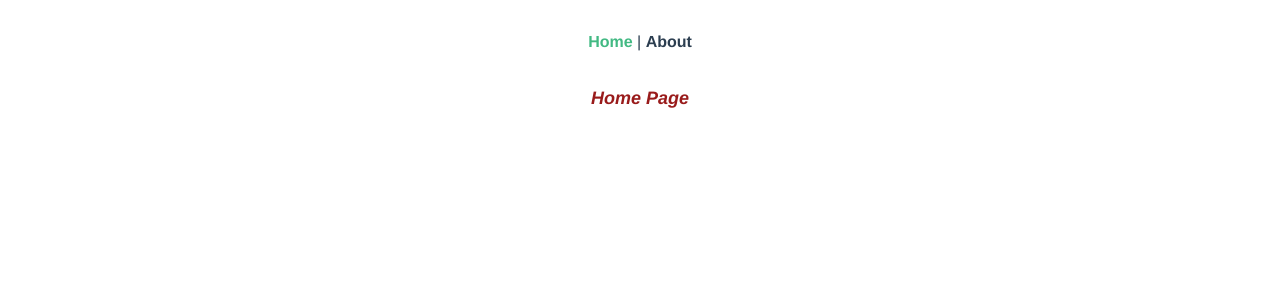
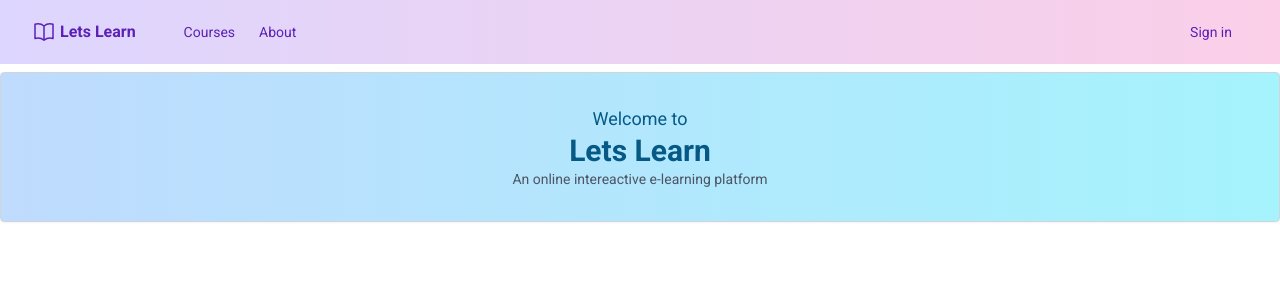
Before and after one commit to Raayhan/Lets-Learn, a Vue app in the folder lets-learn_frontend/: page / in a window 1280 px wide. Shown: the top 300 px of the page. Built offline with nearby package versions, Linux system fonts and the light colour scheme.

Commit message:
Design Home Page

```diff
--- a/lets-learn_frontend/public/index.html
+++ b/lets-learn_frontend/public/index.html
@@ -5,7 +5,7 @@
     <meta http-equiv="X-UA-Compatible" content="IE=edge">
     <meta name="viewport" content="width=device-width,initial-scale=1.0">
     <link rel="icon" href="<%= BASE_URL %>favicon.ico">
-    <title><%= htmlWebpackPlugin.options.title %></title>
+    <title>Lets Learn</title>
   </head>
   <body>
     <noscript>
--- a/lets-learn_frontend/src/App.vue
+++ b/lets-learn_frontend/src/App.vue
@@ -1,30 +1,165 @@
 <template>
-  <nav>
-    <router-link to="/">Home</router-link> |
-    <router-link to="/about">About</router-link>
+  <nav class="bg-gradient-to-r from-violet-200 to-pink-200">
+    <div class="mx-auto max-w-7xl px-2 sm:px-6 lg:px-8">
+      <div class="relative flex h-16 items-center justify-between">
+        <div class="absolute inset-y-0 left-0 flex items-center sm:hidden">
+          <!-- Mobile menu button-->
+          <button type="button" @click="isOpenMobile = !isOpenMobile"
+            class="relative inline-flex items-center justify-center rounded-md p-2 text-gray-400 hover:bg-gray-700 hover:text-white focus:outline-none focus:ring-2 focus:ring-inset focus:ring-white"
+            aria-controls="mobile-menu" aria-expanded="false">
+            <span class="absolute -inset-0.5"></span>
+            <span class="sr-only">Open main menu</span>
+            <!--
+            Icon when menu is closed.
+
+            Menu open: "hidden", Menu closed: "block"
+          -->
+            <svg class="block h-6 w-6" fill="none" viewBox="0 0 24 24" stroke-width="1.5" stroke="currentColor"
+              aria-hidden="true">
+              <path stroke-linecap="round" stroke-linejoin="round" d="M3.75 6.75h16.5M3.75 12h16.5m-16.5 5.25h16.5" />
+            </svg>
+            <!--
+            Icon when menu is open.
+
+            Menu open: "block", Menu closed: "hidden"
+          -->
+            <svg class="hidden h-6 w-6" fill="none" viewBox="0 0 24 24" stroke-width="1.5" stroke="currentColor"
+              aria-hidden="true">
+              <path stroke-linecap="round" stroke-linejoin="round" d="M6 18L18 6M6 6l12 12" />
+            </svg>
+          </button>
+        </div>
+        <div class="flex items-center justify-center sm:items-stretch sm:justify-start">
+          <div class="flex text-white flex-shrink-0 items-center font-bold">
+            <router-link to="/" class="flex text-violet-800">
+              <svg xmlns="http://www.w3.org/2000/svg" fill="none" viewBox="0 0 24 24" stroke-width="1.5"
+                stroke="currentColor" class="size-6 mr-1">
+                <path stroke-linecap="round" stroke-linejoin="round"
+                  d="M12 6.042A8.967 8.967 0 0 0 6 3.75c-1.052 0-2.062.18-3 .512v14.25A8.987 8.987 0 0 1 6 18c2.305 0 4.408.867 6 2.292m0-14.25a8.966 8.966 0 0 1 6-2.292c1.052 0 2.062.18 3 .512v14.25A8.987 8.987 0 0 0 18 18a8.967 8.967 0 0 0-6 2.292m0-14.25v14.25" />
+              </svg>
+
+              Lets Learn</router-link>
+
+          </div>
+          <div class="hidden sm:ml-6 sm:block">
+            <div class="ml-6 space-x-6">
+              <!-- Current: "bg-gray-900 text-white", Default: "text-gray-300 hover:bg-gray-700 hover:text-white" -->
+              <router-link to="/" class="text-violet-800 hover:font-bold text-sm">Courses</router-link>
+              <router-link to="/about" class="text-violet-800 hover:font-bold text-sm">About</router-link>
+              <router-link to="/applications" v-if="$store.state.isAuthenticated"
+                class="text-gray-300 hover:bg-gray-700 hover:text-white rounded-md px-3 py-2 text-sm font-medium">Applications</router-link>
+
+            </div>
+          </div>
+        </div>
+        <div class="absolute inset-y-0 right-0 flex items-center pr-2 sm:static sm:inset-auto sm:ml-6 sm:pr-0">
+
+
+          <!-- Profile dropdown -->
+          <div class="relative ml-3 flex">
+            <template v-if="!$store.state.isAuthenticated">
+              <router-link class="relative flex text-violet-800 text-sm mr-4 hover:font-bold" to="/sign-in">Sign
+                in</router-link>
+            </template>
+
+            <template v-if="$store.state.isAuthenticated">
+              <div>
+                <button @click="isOpen = !isOpen" class="relative flex rounded-full bg-gray-800 text-white text-sm"
+                  id="user-menu-button" aria-expanded="false" aria-haspopup="true">
+                  <span class="absolute -inset-1.5"></span>
+                  <span class="sr-only">Open user menu</span>
+                  {{ currentUser ? currentUser.first_name + ' ' + currentUser.last_name : 'Loading...' }}
+                  <span v-if="!isOpen">
+                    <svg xmlns="http://www.w3.org/2000/svg" fill="none" viewBox="0 0 24 24" stroke-width="2"
+                      stroke="currentColor" class="size-4 ml-1">
+                      <path stroke-linecap="round" stroke-linejoin="round" d="m19.5 8.25-7.5 7.5-7.5-7.5" />
+                    </svg>
+                  </span>
+                  <span v-else>
+                    <svg xmlns="http://www.w3.org/2000/svg" fill="none" viewBox="0 0 24 24" stroke-width="1.5"
+                      stroke="currentColor" class="size-4 ml-1">
+                      <path stroke-linecap="round" stroke-linejoin="round" d="m4.5 15.75 7.5-7.5 7.5 7.5" />
+                    </svg>
+
+                  </span>
+
+
+                </button>
+              </div>
+
+
+              <div v-if="isOpen"
+                class="absolute right-0 z-10 mt-6 w-48 duration-300 origin-top-right rounded-md bg-white py-1 shadow-lg ring-1 ring-black ring-opacity-5 focus:outline-none"
+                role="menu" aria-orientation="vertical" aria-labelledby="user-menu-button" tabindex="-1">
+                <!-- Active: "bg-gray-100", Not Active: "" -->
+                <ul>
+                  <li class="hover:bg-indigo-100"><router-link @click="isOpen = false" to="/profile"
+                      class="block px-4 py-2 text-sm text-gray-700" role="menuitem" tabindex="-1"
+                      id="user-menu-item-0">Account</router-link></li>
+                  <li class="hover:bg-indigo-100"> <button @click="logout()"
+                      class="block px-4 py-2 text-sm text-gray-700" role="menuitem" tabindex="-1"
+                      id="user-menu-item-2">Sign out</button></li>
+                </ul>
+
+
+
+              </div>
+            </template>
+
+          </div>
+        </div>
+      </div>
+    </div>
+
+    <!-- Mobile menu, show/hide based on menu state. -->
+    <div v-if="isOpenMobile" class="sm:hidden" id="mobile-menu">
+      <div class="space-y-1 px-2 pb-3 pt-2">
+        <!-- Current: "bg-gray-900 text-white", Default: "text-gray-300 hover:bg-gray-700 hover:text-white" -->
+        <router-link to="/"
+          class=" text-gray-300 hover:bg-gray-700 hover:text-white rounded-md px-3 py-2 text-sm font-medium"
+          aria-current="page">Jobs</router-link>
+        <router-link to="/applications" v-if="$store.state.isAuthenticated"
+          class="text-gray-300 hover:bg-gray-700 hover:text-white rounded-md px-3 py-2 text-sm font-medium">Applications</router-link>
+      </div>
+    </div>
   </nav>
-  <router-view/>
+  <router-view />
 </template>
+<script>
+import axios from 'axios'
 
-<style lang="scss">
-#app {
-  font-family: Avenir, Helvetica, Arial, sans-serif;
-  -webkit-font-smoothing: antialiased;
-  -moz-osx-font-smoothing: grayscale;
-  text-align: center;
-  color: #2c3e50;
+export default {
+  data() {
+    return {
+      isOpen: false,
+      isOpenMobile: false,
+    }
+  },
+  beforeCreate() {
+    this.$store.commit('initializeStore')
+    const token = this.$store.state.token
+    if (token) {
+      axios.defaults.headers.common["Authorization"] = `Token ${token}`
+    }
+    else {
+      axios.defaults.headers.common['Authorization'] = ""
+    }
+  },
+  methods: {
+    logout() {
+
+      this.isOpen = false
+      axios.defaults.headers.common["Authorization"] = ""
+
+      localStorage.removeItem("token")
+      localStorage.removeItem("username")
+      localStorage.removeItem("userid")
+
+      this.$store.commit('removeToken')
+      this.$router.push('/sign-in')
+
+    }
+  },
+
 }
-
-nav {
-  padding: 30px;
-
-  a {
-    font-weight: bold;
-    color: #2c3e50;
-
-    &.router-link-exact-active {
-      color: #42b983;
-    }
-  }
-}
-</style>
+</script> -->
--- a/lets-learn_frontend/src/router/index.js
+++ b/lets-learn_frontend/src/router/index.js
@@ -1,5 +1,8 @@
 import { createRouter, createWebHistory } from 'vue-router'
 import HomeView from '../views/HomeView.vue'
+import SignIn from '@/views/auth/SignIn.vue'
+import AboutView from '@/views/AboutView.vue'
+import SignUp from '@/views/auth/SignUp.vue'
 
 const routes = [
   {
@@ -10,11 +13,18 @@ const routes = [
   {
     path: '/about',
     name: 'about',
-    // route level code-splitting
-    // this generates a separate chunk (about.[hash].js) for this route
-    // which is lazy-loaded when the route is visited.
-    component: () => import(/* webpackChunkName: "about" */ '../views/AboutView.vue')
-  }
+    component: AboutView
+  },
+   {
+    path: '/sign-in',
+    name: 'SignIn',
+    component: SignIn
+  },
+  {
+    path: '/sign-up',
+    name: 'SignUp',
+    component: SignUp
+  },
 ]
 
 const router = createRouter({
--- a/lets-learn_frontend/src/views/HomeView.vue
+++ b/lets-learn_frontend/src/views/HomeView.vue
@@ -1,5 +1,10 @@
 <template>
-  <div class="text-lg text-red-800 font-bold italic">Home Page</div>
+  <div class="bg-gradient-to-r from-blue-200 to-cyan-200 mt-2 rounded shadow-sm border border-gray-300 py-8">
+    <span class="flex items-center justify-center text-sky-800 text-lg">Welcome to</span>
+    <span class="flex items-center justify-center text-sky-800 font-bold text-3xl"> Lets Learn</span>
+    <span class="flex items-center justify-center text-gray-600 text-sm">An online intereactive e-learning platform</span>
+
+  </div>
 </template>
 
 <script>
--- /dev/null
+++ b/lets-learn_frontend/src/views/auth/SignIn.vue
@@ -0,0 +1 @@
+<template></template>
--- /dev/null
+++ b/lets-learn_frontend/src/views/auth/SignUp.vue
@@ -0,0 +1 @@
+<template></template>
```
